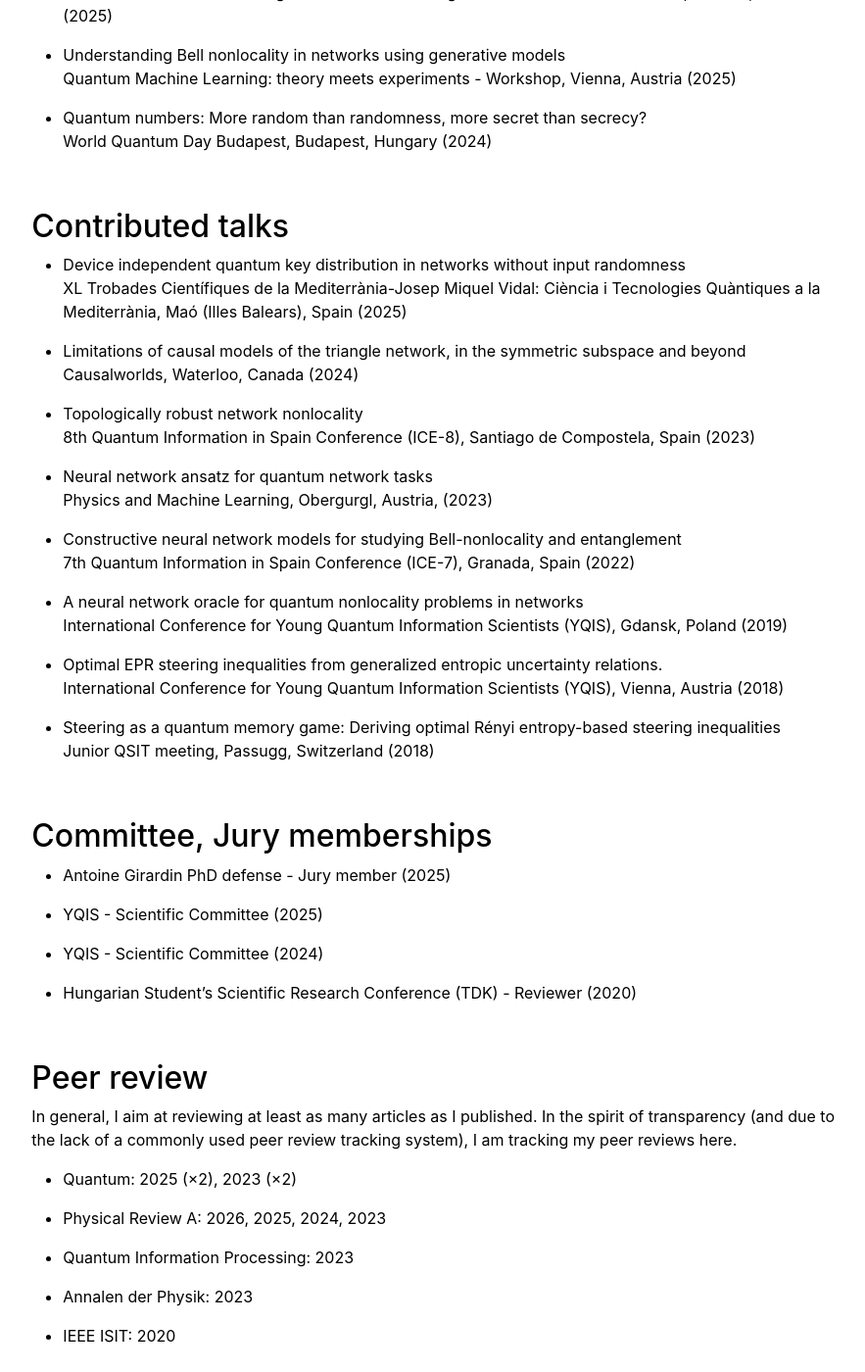
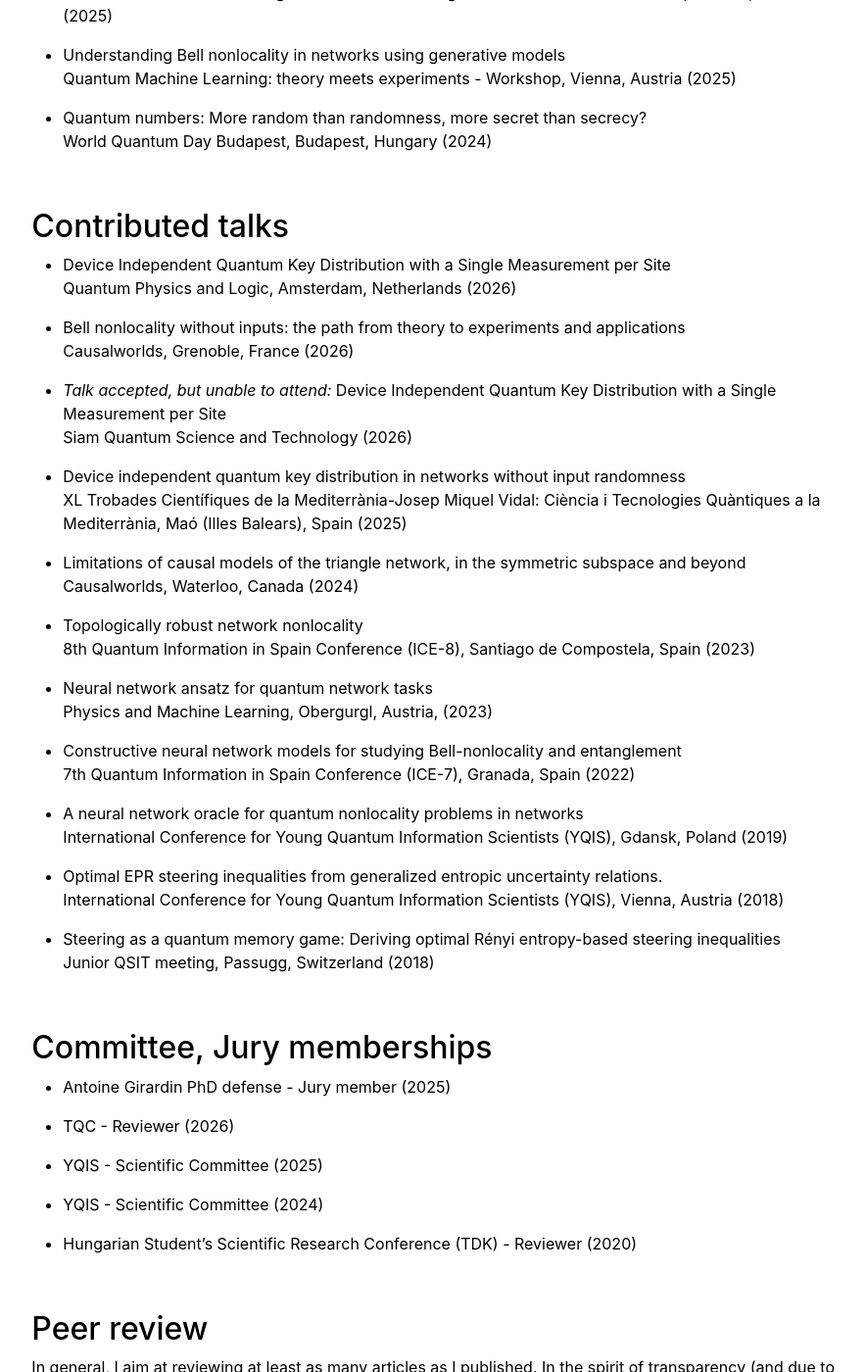
Before and after one commit to tkrivachy/tkrivachy.github.io, a Jekyll site: the page built from community.md, in a window 1280 px wide and 1400 px high, scrolled down 1347 px. Shown: the whole window at 98% size, without its empty margins (197-1080 px from the left). Built offline with Jekyll 4.4.1, drawn with Linux system fonts in a browser that asks for light colours.

Commit message:
update conf and comm
Co-authored-by: Copilot <copilot@github.com>

```diff
--- a/_data/committees.yml
+++ b/_data/committees.yml
@@ -1,4 +1,5 @@
 - {name: 'Antoine Girardin PhD defense', role: 'Jury member', year: '2025'}
+- {name: 'TQC', role: 'Reviewer', year: '2026'}
 - {name: 'YQIS', role: 'Scientific Committee', year: '2025'}
 - {name: 'YQIS', role: 'Scientific Committee', year: '2024'}
 - {name: 'Hungarian Student’s Scientific Research Conference (TDK)', role: 'Reviewer', year: '2020'}
--- a/_data/cv/contributedtalks.yml
+++ b/_data/cv/contributedtalks.yml
@@ -1,3 +1,12 @@
+- title: 'Device Independent Quantum Key Distribution with a Single Measurement per Site'
+  description: 'Quantum Physics and Logic, Amsterdam, Netherlands (2026)'
+
+- title: 'Bell nonlocality without inputs: the path from theory to experiments and applications'
+  description: 'Causalworlds, Grenoble, France (2026)'
+
+- title: '*Talk accepted, but unable to attend:* Device Independent Quantum Key Distribution with a Single Measurement per Site'
+  description: 'Siam Quantum Science and Technology (2026)'
+
 - title: 'Device independent quantum key distribution in networks without input randomness'
   description: 'XL Trobades Científiques de la Mediterrània-Josep Miquel Vidal: Ciència i Tecnologies Quàntiques a la Mediterrània, Maó (Illes Balears), Spain (2025)'
 
```
